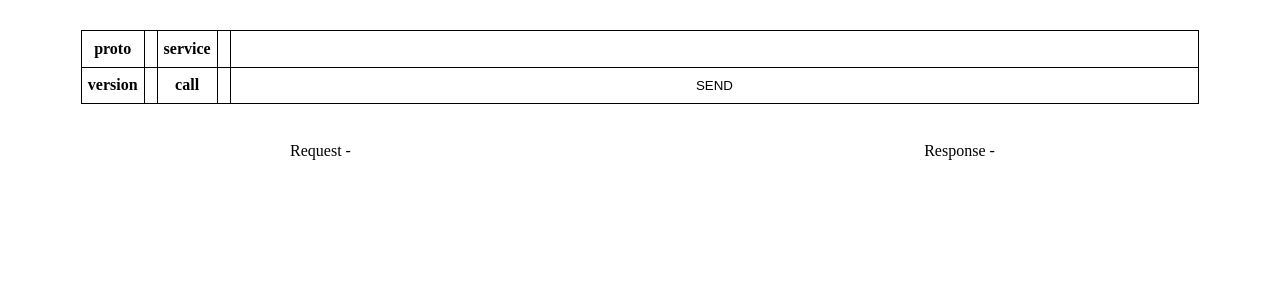
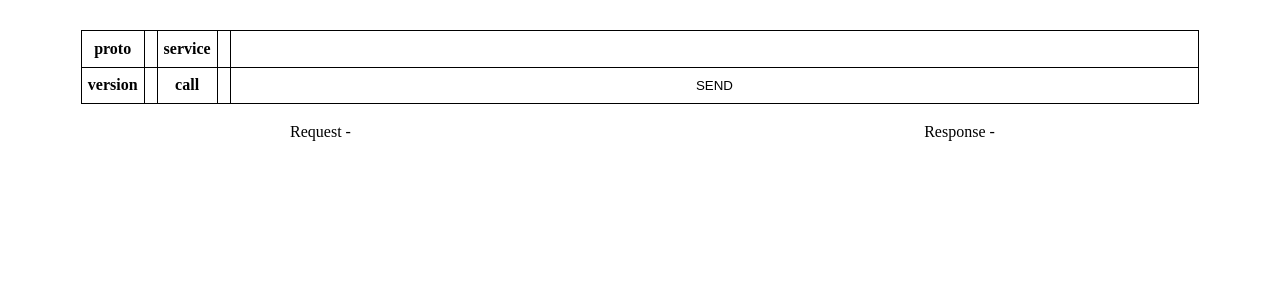
Before and after one commit to n0dustoll3ns/grpclicker_vscode, a Svelte app in the folder webview/: page / in a window 1280 px wide. Shown: the top 300 px of the page. Built offline with nearby package versions, Linux system fonts and the light colour scheme.

Commit message:
corrected indents

```diff
--- a/webview/src/Request.svelte
+++ b/webview/src/Request.svelte
@@ -26,7 +26,10 @@
     padding-bottom: 10px;
   }
   div {
-    padding: 5%;
+    padding-top: 2%;
+    padding-left: 7%;
+    padding-right: 7%;
+    padding-bottom: 5%;
   }
   textarea {
     resize: none;
--- a/webview/src/Response.svelte
+++ b/webview/src/Response.svelte
@@ -27,7 +27,10 @@
     padding-bottom: 10px;
   }
   div {
-    padding: 5%;
+    padding-top: 2%;
+    padding-left: 7%;
+    padding-right: 7%;
+    padding-bottom: 5%;
   }
   textarea {
     resize: none;
```
